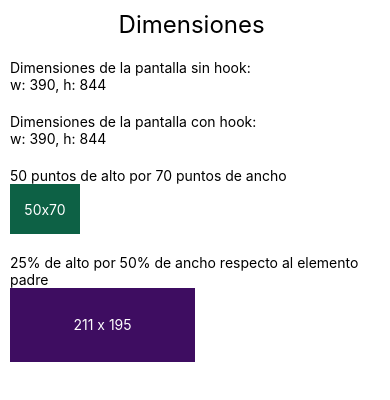
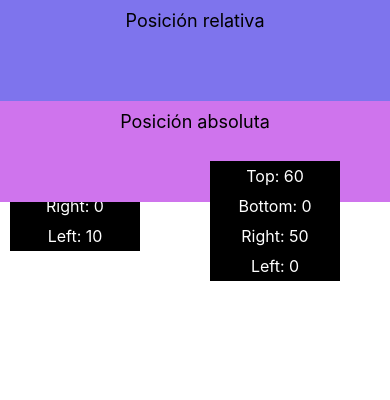
Before and after one commit to tris460/ReactNativeGists, a React Native app: screen / in a window 390 px wide. Shown: the top 400 px of the page. Built offline with nearby package versions, Linux system fonts and the light colour scheme.

Commit message:
Add positions example

```diff
--- a/App.tsx
+++ b/App.tsx
@@ -3,15 +3,17 @@ import React from 'react'
 //import Counter from './src/screens/Counter'
 //import BoxObjectModel from './src/screens/BoxObjectModel'
 import { SafeAreaView } from 'react-native'
-import Dimentions from './src/screens/Dimentions'
+//import Dimentions from './src/screens/Dimentions'
+import Position from './src/screens/Position'
 
 const App = () => {
   return (
     <SafeAreaView>
       {/* <HelloWorld />
       <Counter />
-      <BoxObjectModel />*/}
-      <Dimentions />
+      <BoxObjectModel />
+      <Dimentions />*/}
+      <Position />
     </SafeAreaView>
   )
 }
--- /dev/null
+++ b/src/screens/Position.tsx
@@ -0,0 +1,91 @@
+import React from 'react'
+import { StyleSheet, Text, View } from 'react-native'
+
+const Position = () => {
+  return (
+    <View style={styles.container}>
+      <View style={styles.containerRelative}>
+        <Text style={styles.title}>
+            Posición relativa
+        </Text>
+        <View style={[styles.box, styles.relative]}>
+            <Text style={styles.data}>
+                Top: 90
+            </Text>
+            <Text style={styles.data}>
+                Bottom: 0
+            </Text>
+            <Text style={styles.data}>
+                Right: 0
+            </Text>
+            <Text style={styles.data}>
+                Left: 10
+            </Text>
+        </View>
+      </View>
+      <View style={styles.containerAbsolute}>
+        <Text style={styles.title}>
+            Posición absoluta
+        </Text>
+         <View style={[styles.box, styles.absolute]}>
+            <Text style={styles.data}>
+                Top: 60
+            </Text>
+            <Text style={styles.data}>
+                Bottom: 0
+            </Text>
+            <Text style={styles.data}>
+                Right: 50
+            </Text>
+            <Text style={styles.data}>
+                Left: 0
+            </Text>
+         </View>
+      </View>
+    </View>
+  )
+}
+
+const styles = StyleSheet.create({
+    container: {
+        height: '100%'
+    },
+    containerRelative: {
+        backgroundColor: '#7e74ed',
+        height: '50%',
+    },
+    containerAbsolute: {
+        backgroundColor: '#cf74ed',
+        height: '50%',
+    },
+    title: {
+        padding: 10,
+        fontSize: 18,
+        color: '#000',
+        textAlign: 'center'
+    },
+    data: {
+        padding: 5,
+        fontSize: 16,
+        color: '#fff',
+        textAlign: 'center'
+    },
+    box: {
+        width: 130,
+        backgroundColor: '#000'
+    },
+    relative: {
+        position: 'relative',
+        top: 90,
+        bottom: 0,
+        right: 0,
+        left: 10
+    },
+    absolute: {
+        position: 'absolute',
+        top: 60,
+        right: 50,
+    },
+})
+
+export default Position
```
